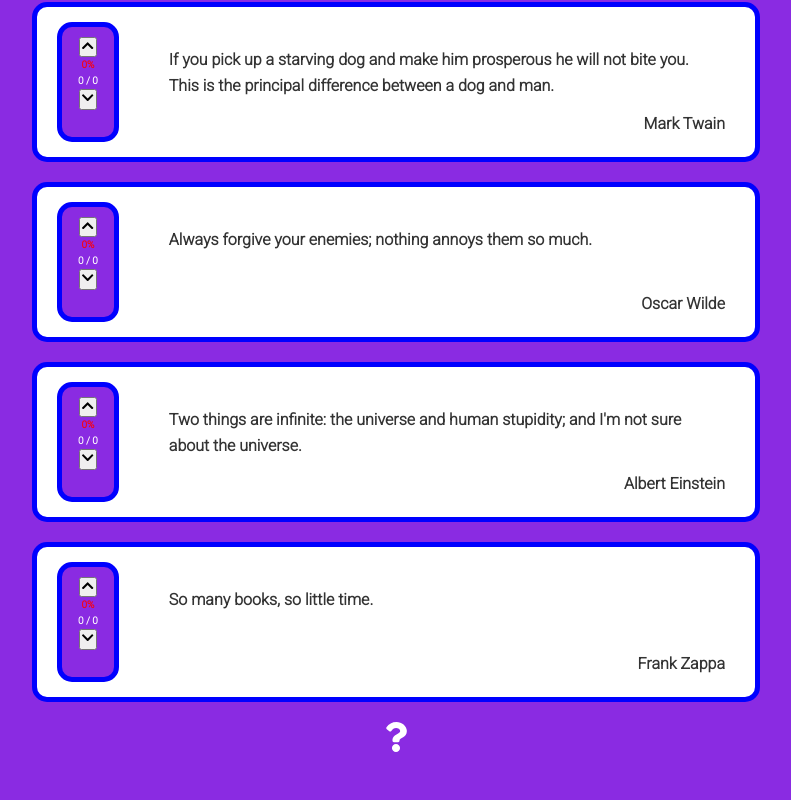
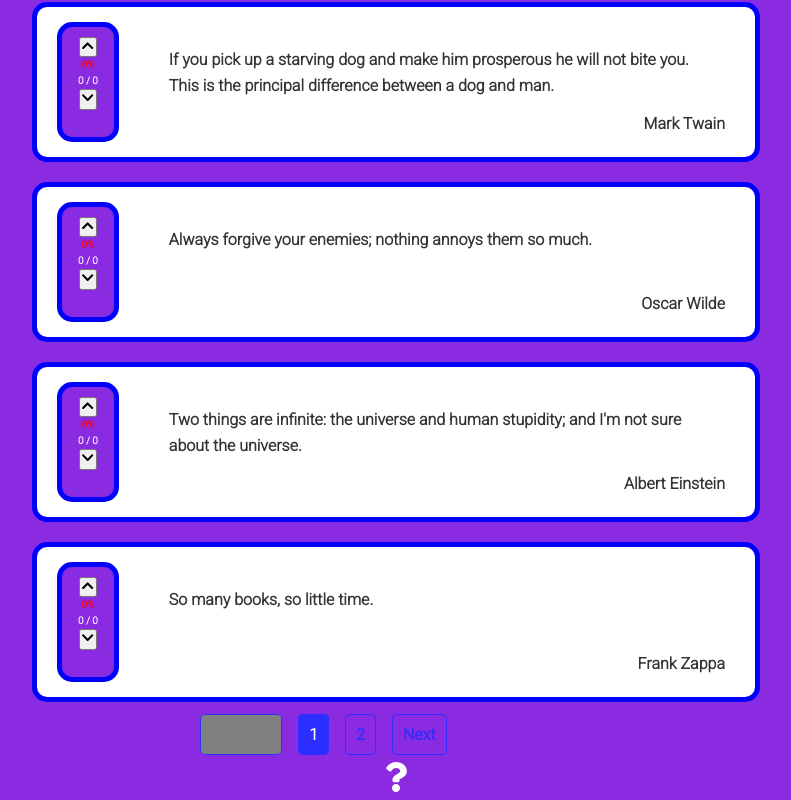
Before and after one commit to VladanStar/QuotesTask, a React (Create React App) app: page / in a window 1280 px wide. Shown: the part 818-1618 px from the top of the page, without its empty margins (244-1035 px from the left). Before the commit the page ends 1578 px from the top, so only its background shows below. Built offline with nearby package versions, Linux system fonts and the light colour scheme.

Commit message:
Add quotes pagination

```diff
--- a/src/App.css
+++ b/src/App.css
@@ -36,3 +36,33 @@
     transform: rotate(360deg);
   }
 }
+.paginationBttns a {
+  padding: 10px;
+  margin: 8px;
+  border-radius: 5px;
+  border: 1px solid #2b2eff;
+  color: #2b2eff;
+  cursor: pointer;
+}
+
+.paginationBttns a:hover {
+  color: white;
+  background-color: #2b2eff;
+}
+
+.paginationActive a {
+  color: white;
+  background-color: #2b2eff;
+}
+
+.paginationDisabled a {
+  color: grey;
+  background-color: grey;
+}
+.paginationBttns {
+  width: 80%;
+  height: 40px;
+  list-style: none;
+  display: flex;
+  justify-content: center;
+}
--- a/src/components/QuotesList.js
+++ b/src/components/QuotesList.js
@@ -1,16 +1,23 @@
 import React from "react";
 import QuotesItem from "./QuotesItem";
 import { useState } from "react";
-
+import ReactPaginate from "react-paginate";
 
 const QuotesList = ({ quotes }) => {
+  const [pageNumber, setPageNumber] = useState(0);
 
+  const quotesPerPage = 5;
+  const pagesVisited = pageNumber * quotesPerPage;
 
   if (!quotes || quotes.length === 0) {
     return <p>No Quotes Yet</p>;
   }
 
+  const pageCount = Math.ceil(quotes.length / quotesPerPage);
 
+  const changePage = ({ selected }) => {
+    setPageNumber(selected);
+  };
   return (
     <div className="feedback-list">
 
@@ -20,7 +27,17 @@ const QuotesList = ({ quotes }) => {
 
       ))}
 
-
+      <ReactPaginate
+        previousLabel={"Previous"}
+        nextLabel={"Next"}
+        pageCount={pageCount}
+        onPageChange={changePage}
+        containerClassName={"paginationBttns"}
+        previousLinkClassName={"previousBttn"}
+        nextLinkClassName={"nextBttn"}
+        disabledClassName={"paginationDisabled"}
+        activeClassName={"paginationActive"}
+      />
     </div>
 
   );
```
